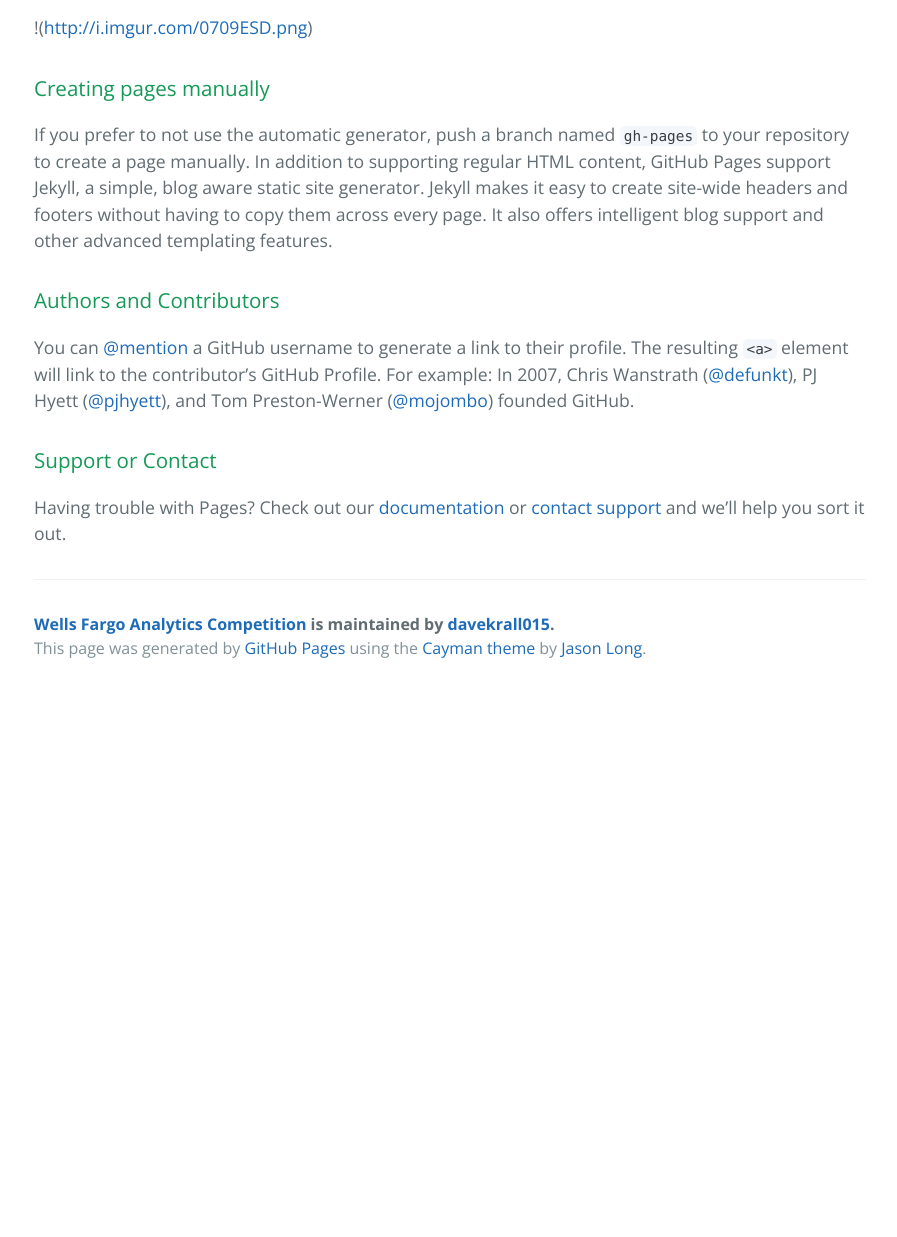
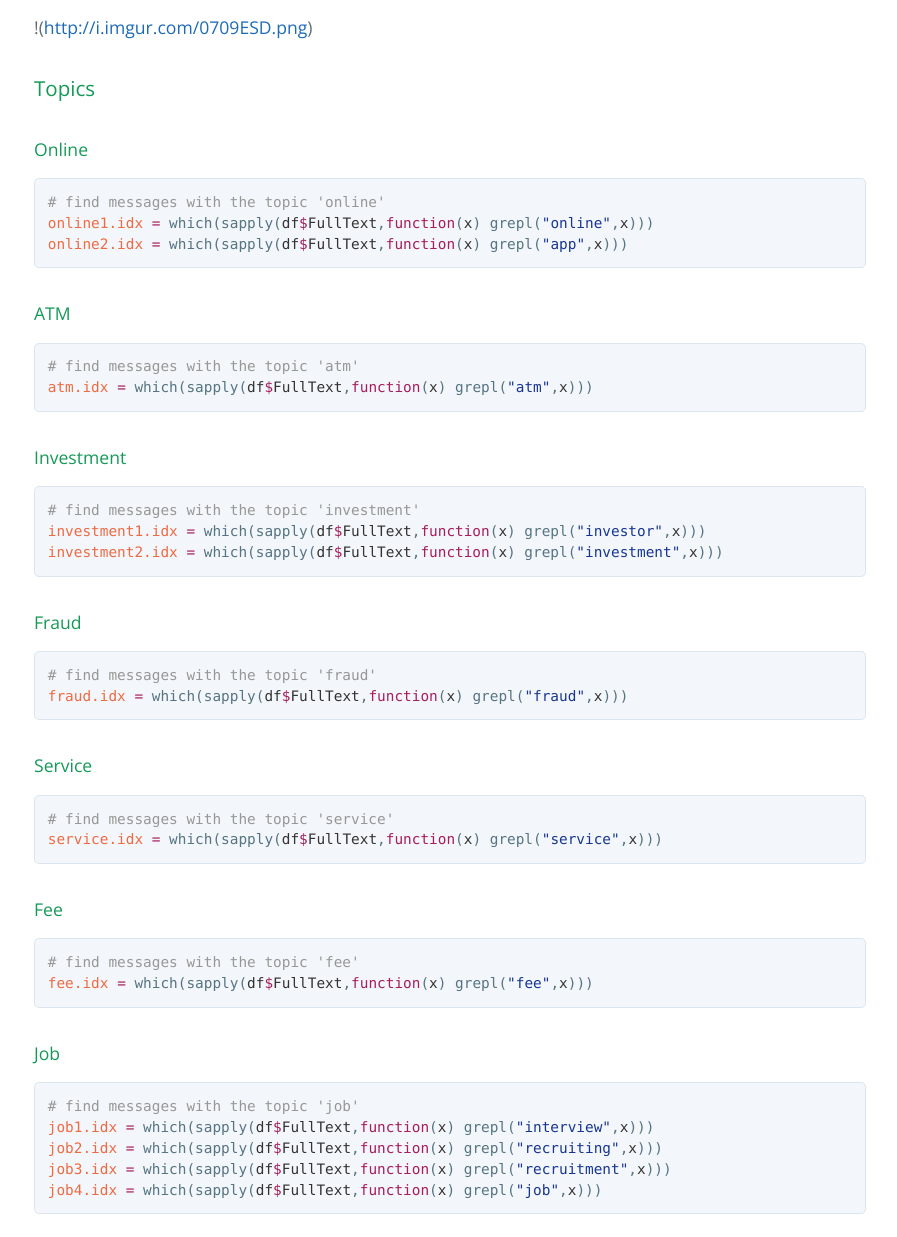
Before and after one commit to davekrall015/Wells-Fargo-Analytics-Competition, a plain HTML site: page index.html in a window 1280 px wide. Shown: the part 2003-3240 px from the top of the page, without its empty margins (190-1087 px from the left). Before the commit the page ends 2695 px from the top, so only its background shows below. Drawn offline with nearby package versions, Linux system fonts and the light colour scheme.

```diff
--- a/index.html
+++ b/index.html
@@ -86,19 +86,54 @@ rm(<span class="pl-smi">bankD.idx</span>)</pre></div>
 <p>!(<a href="http://i.imgur.com/0709ESD.png">http://i.imgur.com/0709ESD.png</a>)</p>
 
 <h3>
-<a id="creating-pages-manually" class="anchor" href="#creating-pages-manually" aria-hidden="true"><span class="octicon octicon-link"></span></a>Creating pages manually</h3>
+<a id="topics" class="anchor" href="#topics" aria-hidden="true"><span class="octicon octicon-link"></span></a>Topics</h3>
 
-<p>If you prefer to not use the automatic generator, push a branch named <code>gh-pages</code> to your repository to create a page manually. In addition to supporting regular HTML content, GitHub Pages support Jekyll, a simple, blog aware static site generator. Jekyll makes it easy to create site-wide headers and footers without having to copy them across every page. It also offers intelligent blog support and other advanced templating features.</p>
+<h4>
+<a id="online" class="anchor" href="#online" aria-hidden="true"><span class="octicon octicon-link"></span></a>Online</h4>
 
-<h3>
-<a id="authors-and-contributors" class="anchor" href="#authors-and-contributors" aria-hidden="true"><span class="octicon octicon-link"></span></a>Authors and Contributors</h3>
+<div class="highlight highlight-source-r"><pre><span class="pl-c"># find messages with the topic 'online'</span>
+<span class="pl-v">online1.idx</span> <span class="pl-k">=</span> which(sapply(<span class="pl-smi">df</span><span class="pl-k">$</span><span class="pl-smi">FullText</span>,<span class="pl-k">function</span>(<span class="pl-smi">x</span>) grepl(<span class="pl-s"><span class="pl-pds">"</span>online<span class="pl-pds">"</span></span>,<span class="pl-smi">x</span>)))
+<span class="pl-v">online2.idx</span> <span class="pl-k">=</span> which(sapply(<span class="pl-smi">df</span><span class="pl-k">$</span><span class="pl-smi">FullText</span>,<span class="pl-k">function</span>(<span class="pl-smi">x</span>) grepl(<span class="pl-s"><span class="pl-pds">"</span>app<span class="pl-pds">"</span></span>,<span class="pl-smi">x</span>)))</pre></div>
 
-<p>You can <a href="https://github.com/blog/821" class="user-mention">@mention</a> a GitHub username to generate a link to their profile. The resulting <code>&lt;a&gt;</code> element will link to the contributor’s GitHub Profile. For example: In 2007, Chris Wanstrath (<a href="https://github.com/defunkt" class="user-mention">@defunkt</a>), PJ Hyett (<a href="https://github.com/pjhyett" class="user-mention">@pjhyett</a>), and Tom Preston-Werner (<a href="https://github.com/mojombo" class="user-mention">@mojombo</a>) founded GitHub.</p>
+<h4>
+<a id="atm" class="anchor" href="#atm" aria-hidden="true"><span class="octicon octicon-link"></span></a>ATM</h4>
 
-<h3>
-<a id="support-or-contact" class="anchor" href="#support-or-contact" aria-hidden="true"><span class="octicon octicon-link"></span></a>Support or Contact</h3>
+<div class="highlight highlight-source-r"><pre><span class="pl-c"># find messages with the topic 'atm'</span>
+<span class="pl-v">atm.idx</span> <span class="pl-k">=</span> which(sapply(<span class="pl-smi">df</span><span class="pl-k">$</span><span class="pl-smi">FullText</span>,<span class="pl-k">function</span>(<span class="pl-smi">x</span>) grepl(<span class="pl-s"><span class="pl-pds">"</span>atm<span class="pl-pds">"</span></span>,<span class="pl-smi">x</span>)))</pre></div>
 
-<p>Having trouble with Pages? Check out our <a href="https://help.github.com/pages">documentation</a> or <a href="https://github.com/contact">contact support</a> and we’ll help you sort it out.</p>
+<h4>
+<a id="investment" class="anchor" href="#investment" aria-hidden="true"><span class="octicon octicon-link"></span></a>Investment</h4>
+
+<div class="highlight highlight-source-r"><pre><span class="pl-c"># find messages with the topic 'investment'</span>
+<span class="pl-v">investment1.idx</span> <span class="pl-k">=</span> which(sapply(<span class="pl-smi">df</span><span class="pl-k">$</span><span class="pl-smi">FullText</span>,<span class="pl-k">function</span>(<span class="pl-smi">x</span>) grepl(<span class="pl-s"><span class="pl-pds">"</span>investor<span class="pl-pds">"</span></span>,<span class="pl-smi">x</span>)))
+<span class="pl-v">investment2.idx</span> <span class="pl-k">=</span> which(sapply(<span class="pl-smi">df</span><span class="pl-k">$</span><span class="pl-smi">FullText</span>,<span class="pl-k">function</span>(<span class="pl-smi">x</span>) grepl(<span class="pl-s"><span class="pl-pds">"</span>investment<span class="pl-pds">"</span></span>,<span class="pl-smi">x</span>)))</pre></div>
+
+<h4>
+<a id="fraud" class="anchor" href="#fraud" aria-hidden="true"><span class="octicon octicon-link"></span></a>Fraud</h4>
+
+<div class="highlight highlight-source-r"><pre><span class="pl-c"># find messages with the topic 'fraud'</span>
+<span class="pl-v">fraud.idx</span> <span class="pl-k">=</span> which(sapply(<span class="pl-smi">df</span><span class="pl-k">$</span><span class="pl-smi">FullText</span>,<span class="pl-k">function</span>(<span class="pl-smi">x</span>) grepl(<span class="pl-s"><span class="pl-pds">"</span>fraud<span class="pl-pds">"</span></span>,<span class="pl-smi">x</span>)))</pre></div>
+
+<h4>
+<a id="service" class="anchor" href="#service" aria-hidden="true"><span class="octicon octicon-link"></span></a>Service</h4>
+
+<div class="highlight highlight-source-r"><pre><span class="pl-c"># find messages with the topic 'service'</span>
+<span class="pl-v">service.idx</span> <span class="pl-k">=</span> which(sapply(<span class="pl-smi">df</span><span class="pl-k">$</span><span class="pl-smi">FullText</span>,<span class="pl-k">function</span>(<span class="pl-smi">x</span>) grepl(<span class="pl-s"><span class="pl-pds">"</span>service<span class="pl-pds">"</span></span>,<span class="pl-smi">x</span>)))</pre></div>
+
+<h4>
+<a id="fee" class="anchor" href="#fee" aria-hidden="true"><span class="octicon octicon-link"></span></a>Fee</h4>
+
+<div class="highlight highlight-source-r"><pre><span class="pl-c"># find messages with the topic 'fee'</span>
+<span class="pl-v">fee.idx</span> <span class="pl-k">=</span> which(sapply(<span class="pl-smi">df</span><span class="pl-k">$</span><span class="pl-smi">FullText</span>,<span class="pl-k">function</span>(<span class="pl-smi">x</span>) grepl(<span class="pl-s"><span class="pl-pds">"</span>fee<span class="pl-pds">"</span></span>,<span class="pl-smi">x</span>)))</pre></div>
+
+<h4>
+<a id="job" class="anchor" href="#job" aria-hidden="true"><span class="octicon octicon-link"></span></a>Job</h4>
+
+<div class="highlight highlight-source-r"><pre><span class="pl-c"># find messages with the topic 'job'</span>
+<span class="pl-v">job1.idx</span> <span class="pl-k">=</span> which(sapply(<span class="pl-smi">df</span><span class="pl-k">$</span><span class="pl-smi">FullText</span>,<span class="pl-k">function</span>(<span class="pl-smi">x</span>) grepl(<span class="pl-s"><span class="pl-pds">"</span>interview<span class="pl-pds">"</span></span>,<span class="pl-smi">x</span>)))
+<span class="pl-v">job2.idx</span> <span class="pl-k">=</span> which(sapply(<span class="pl-smi">df</span><span class="pl-k">$</span><span class="pl-smi">FullText</span>,<span class="pl-k">function</span>(<span class="pl-smi">x</span>) grepl(<span class="pl-s"><span class="pl-pds">"</span>recruiting<span class="pl-pds">"</span></span>,<span class="pl-smi">x</span>)))
+<span class="pl-v">job3.idx</span> <span class="pl-k">=</span> which(sapply(<span class="pl-smi">df</span><span class="pl-k">$</span><span class="pl-smi">FullText</span>,<span class="pl-k">function</span>(<span class="pl-smi">x</span>) grepl(<span class="pl-s"><span class="pl-pds">"</span>recruitment<span class="pl-pds">"</span></span>,<span class="pl-smi">x</span>)))
+<span class="pl-v">job4.idx</span> <span class="pl-k">=</span> which(sapply(<span class="pl-smi">df</span><span class="pl-k">$</span><span class="pl-smi">FullText</span>,<span class="pl-k">function</span>(<span class="pl-smi">x</span>) grepl(<span class="pl-s"><span class="pl-pds">"</span>job<span class="pl-pds">"</span></span>,<span class="pl-smi">x</span>)))</pre></div>
 
       <footer class="site-footer">
         <span class="site-footer-owner"><a href="https://github.com/davekrall015/Wells-Fargo-Analytics-Competition">Wells Fargo Analytics Competition</a> is maintained by <a href="https://github.com/davekrall015">davekrall015</a>.</span>
```
Also changed, not shown: params.json (+1 -1 lines).
